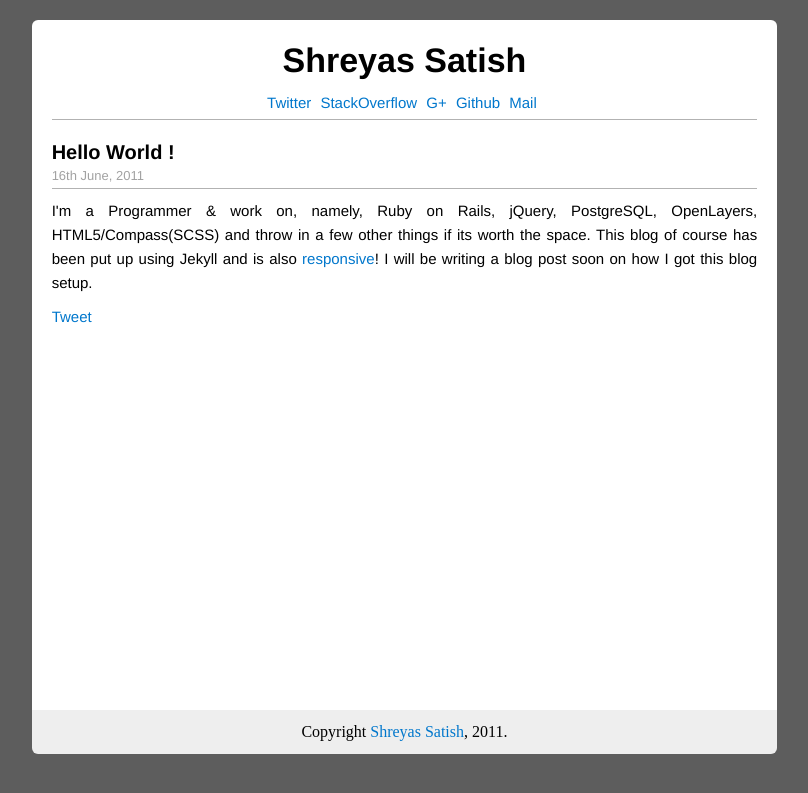
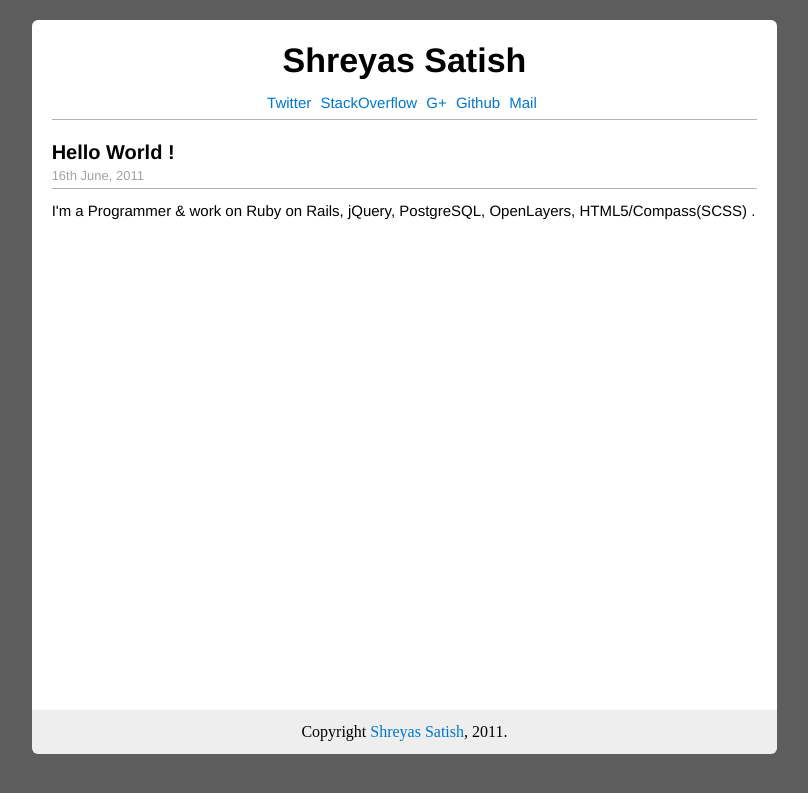
Before and after one commit to shreyas-satish/shreyas-satish.github.com, a Jekyll site: the page built from _posts/2011-07-16-hello-world.html, in a window 1280 px wide. Shown: the top 793 px of the page, without its empty margins (235-1043 px from the left). Built offline with Jekyll 4.4.1, drawn with Linux system fonts in a browser that asks for light colours; Markdown is read by kramdown in place of the engine named in the settings; comment, search, counter and statistics services are not loaded.

Commit message:
Update _posts/2011-07-16-hello-world.html

```diff
--- a/_posts/2011-07-16-hello-world.html
+++ b/_posts/2011-07-16-hello-world.html
@@ -16,11 +16,7 @@ comments: false
   </div>
   <div class = 'article-content'>
     <p>
-    I'm a Programmer & work on, namely, Ruby on Rails, jQuery, PostgreSQL, OpenLayers, HTML5/Compass(SCSS) and throw in a few other things if its worth the space. This blog of course has been put up using Jekyll and is also <a href = "http://coding.smashingmagazine.com/2011/01/12/guidelines-for-responsive-web-design/">responsive</a>! I will be writing a blog post soon on how I got this blog setup.
+    I'm a Programmer & work on Ruby on Rails, jQuery, PostgreSQL, OpenLayers, HTML5/Compass(SCSS) .
     </p>
   </div>
-  <div class = 'tweet-button'>
-    <a href="http://twitter.com/share" class="twitter-share-button">Tweet</a>
-  </div>
-
 </div>
```
